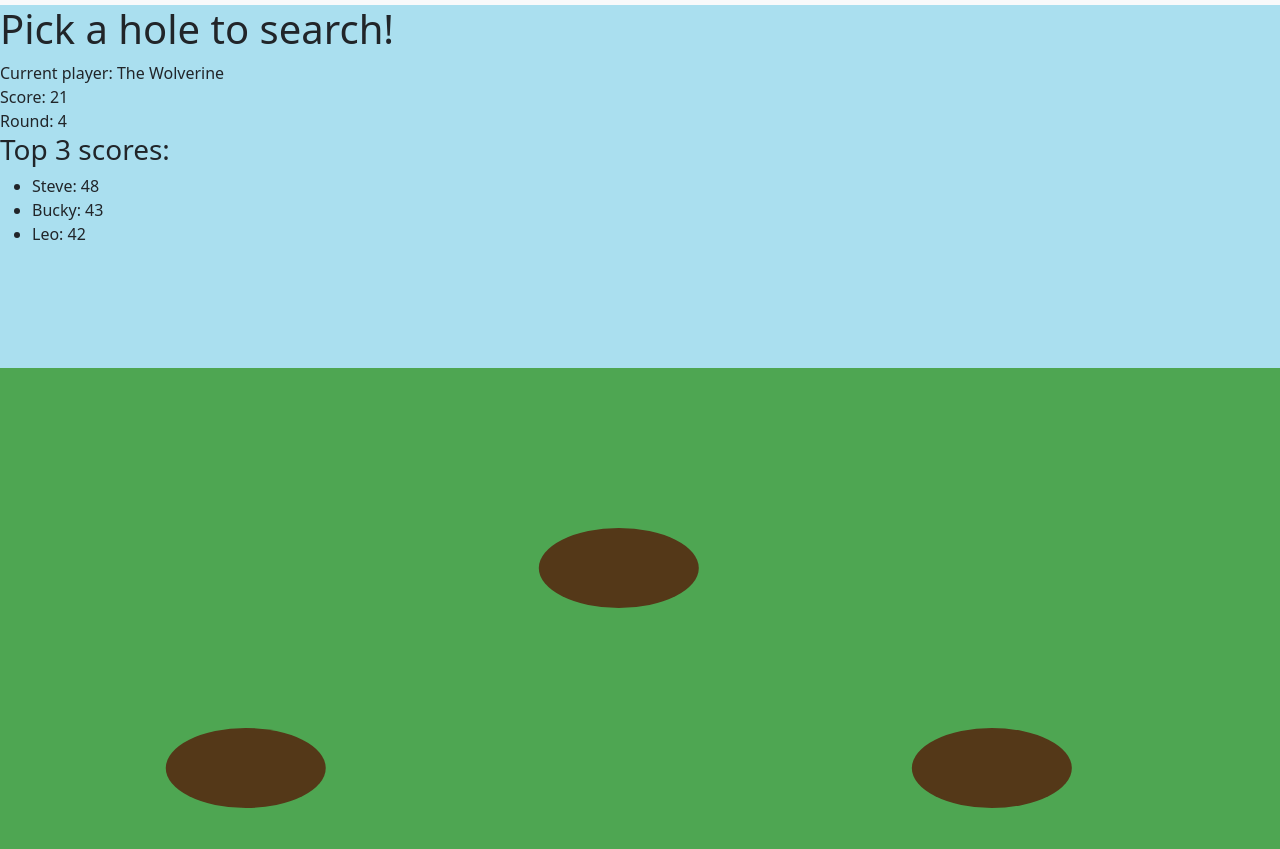
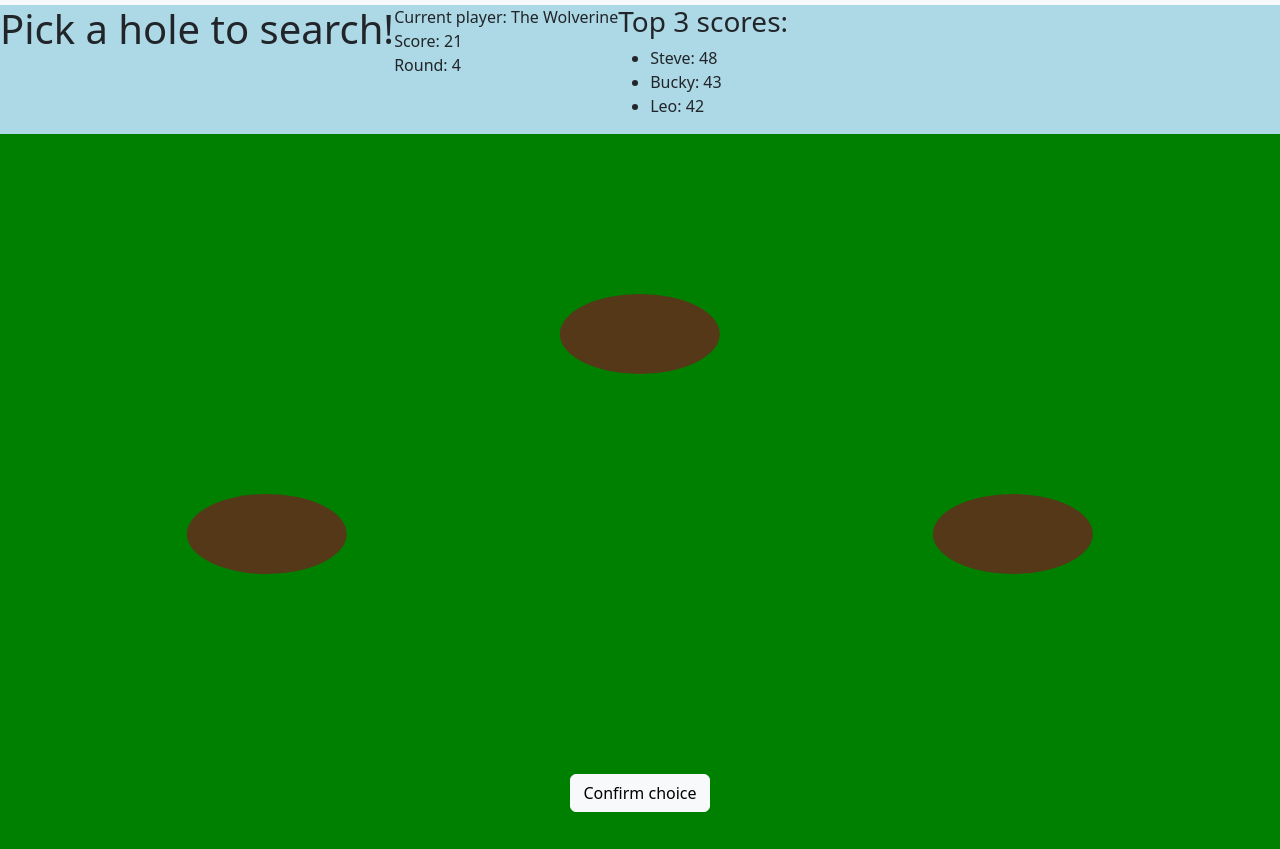
Before and after one commit to robinkyl002/startup, a plain HTML site: page startup-css/play.html in a window 1280 px wide. Shown: the part 68-917 px from the top of the page. Drawn offline with nearby package versions, Linux system fonts and the light colour scheme.

Commit message:
additional formatting to help the canvas resize with the window

```diff
--- a/startup-css/end.css
+++ b/startup-css/end.css
@@ -11,7 +11,7 @@ main {
     flex: 1 calc(100vh - 120px);
     background-color: #543818;
     text-align: center;
-    padding: 35vh 35vh;
+    padding: 25vh;
 
 }
 
--- a/startup-css/play.css
+++ b/startup-css/play.css
@@ -0,0 +1,48 @@
+body {
+    display: flex;
+    flex-direction: column;
+}
+
+.navigation {
+    flex: 0 80px;
+}
+
+main {
+    flex: 1 calc(100vh - 200px);
+    display: flex;
+    flex-direction: column;
+    /* background-color: lightblue;
+    text-align: center;
+    padding: 35vh 35vh; */
+
+}
+
+#sky {
+    flex: 1;
+    background-color: lightblue;
+}
+
+#ground {
+    flex: 1;
+    background-color: green;
+    background-size: cover;
+    align-content: center;
+    text-align: center;
+}
+
+#scores {
+    text-align: justify;
+    position: relative;
+    align-content: right;
+}
+
+#confirmation {
+    /* align-content: center; */
+    margin-bottom: 40px;
+    position: relative;
+}
+
+footer {
+    flex: 0 40px;
+    background-color: lightgray;
+}
--- a/startup-css/play.html
+++ b/startup-css/play.html
@@ -1,12 +1,13 @@
 <!DOCTYPE html>
 <html lang="en">
-    <header>
+    <head>
         <meta charset="UTF-8" />
         <meta name="viewport" content="width=device-width, initial-scale=1.0" />
         <title>Rabbit Holes</title>
         <link href="https://cdn.jsdelivr.net/npm/bootstrap@5.2.3/dist/css/bootstrap.min.css" rel="stylesheet" integrity="sha384-rbsA2VBKQhggwzxH7pPCaAqO46MgnOM80zW1RWuH61DGLwZJEdK2Kadq2F9CUG65" crossorigin="anonymous">
+        <link rel="stylesheet" href="play.css" />
         <link rel="icon" href="rabbit.jpg" />
-    </header>
+    </head>
     <body>
         <header>
 
@@ -39,9 +40,9 @@
 
         </header>
 
-        <main>
-            <div style="background-color:#AADFEF">
-                <h1>Pick a hole to search!</h1>
+        <main class="d-flex">
+            <div id="sky" class="d-flex">
+                <h1 class="title">Pick a hole to search!</h1>
                 <div class="players">
                     Current player:
                     <span class="player-name">The Wolverine</span>
@@ -50,15 +51,17 @@
                     <br />
                     <span id="round">Round: 4</span>
                   </div>
+                  <div id="scores">
                     <h3>Top 3 scores:</h3>
                     <ul class="notification">
                         <li class="player-name">Steve: 48</li>
                         <li class="player-name">Bucky: 43</li>
                         <li class="player-name">Leo: 42</li>
                     </ul>
-                <canvas id="playsky" width="window" height="100"></canvas>
                   </div>
-            <div style="background-color:#4EA652">
+                <!-- <canvas id="playsky" width="window" height="100"></canvas> -->
+            </div>
+            <div id="ground">
                 <svg class="rabbithole" width="32vw" height="80vh">
                     <ellipse cx="60%" cy="400" rx="80" ry="40" style="fill:#543818"></ellipse>
                 </svg>
@@ -68,9 +71,9 @@
                 <svg class="rabbithole" width="32vw" height="80vh">
                     <ellipse cx="40%" cy="400" rx="80" ry="40" style="fill:#543818"></ellipse>
                 </svg>
+                <button type="button" class="btn btn-light" id="confirmation" onclick="window.location.href='end.html'">Confirm choice</button>
             </div>
-            <button type="button" onclick="window.location.href='end.html'">Confirm choice</button>
-            <br />
+
         </main>
 
         <footer>
```
Lines whose indentation alone changed are shown as unchanged.
